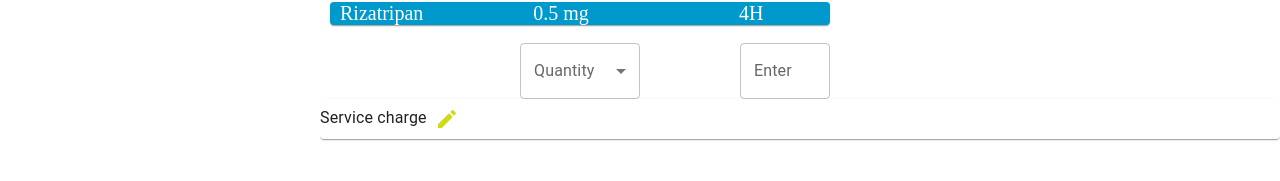
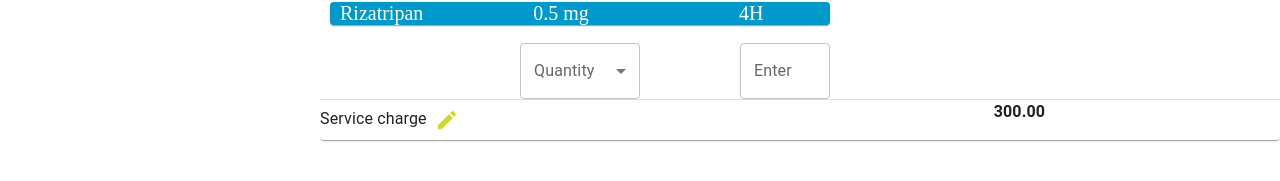
Before and after one commit to Bistec-UOM/MedicareHub_front, a React (Create React App) app in the folder front/: page /pharm in a window 1280 px wide. Shown: the part 425-606 px from the top of the page. Built offline with nearby package versions, Linux system fonts and the light colour scheme.

Commit message:
pharmacy page new changess

```diff
--- a/front/src/pages/Pharmacy.js
+++ b/front/src/pages/Pharmacy.js
@@ -11,6 +11,7 @@ import TextField from '@mui/material/TextField'
 import '../components/CustomScroll.css'
 import EditIcon from '@mui/icons-material/Edit';
 import IconButton from '@mui/material/IconButton';
+import Divider from '@mui/material/Divider';
 
 
 export default function Pharmacy() {
@@ -27,8 +28,8 @@ const handleChange = (event,no) => {
     setSelectedQuantities(newQuantities);
 };
 
-const medicine =[{name:"Acetaminophe",quantity:"10",hour:"BID",value:"10",unit_price:"15.00",fullprice:"150"},
-             {name:"Sumatripan",quantity:"20",hour:"BID",value:"10",unit_price:"04.50",fullprice:"45"},
+const medicine =[{name:"Acetaminophe",quantity:"10",hour:"BID",value:"10",unit_price:"15.00",fullprice:"150.00"},
+             {name:"Sumatripan",quantity:"20",hour:"BID",value:"10",unit_price:"04.50",fullprice:"45.00"},
              {name:"Rizatripan",quantity:"0.5",hour:"4H",value:"",unit_price:"",fullprice:""},
 ];
 
@@ -113,18 +114,23 @@ const result = 10 * 15
         </Grid>
       ))}
       </div>
+      <Divider />
       <Card></Card>
        <Card>
-
+       <Grid container spacing={2}>
+       <Grid item xs={8}>
         <Typography>Service charge
         <IconButton aria-label="edit" color='secondary'
         sx={{color:'#CFDB1A'}}>
       <EditIcon />
     </IconButton>
         </Typography>
+      </Grid>
+      <Grid item xs={4}>
+        <Typography sx={{ marginLeft: '23px ', }}><b>300.00</b></Typography>
+      </Grid>
 
-
-
+    </Grid>
        </Card>
 
       </Grid>
```
